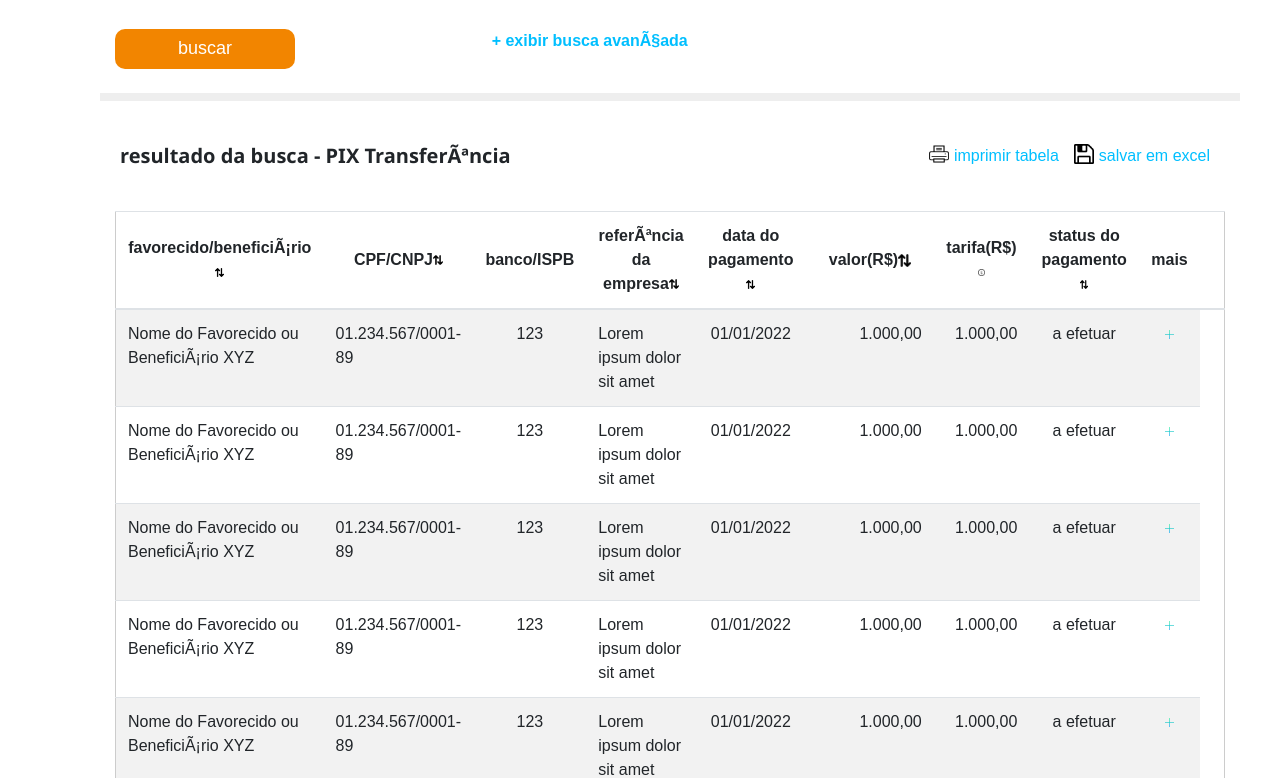
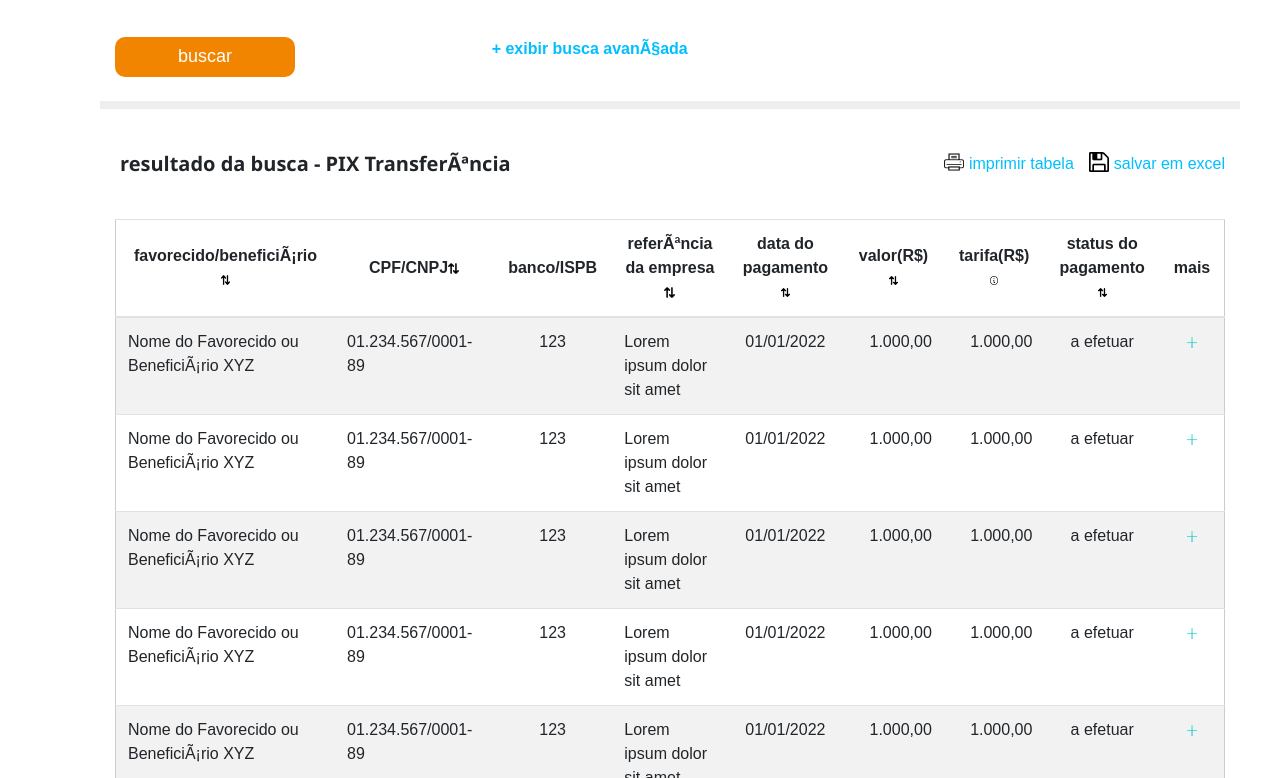
Before and after one commit to Laisayuri/TerceiroDesafio2022, a plain HTML site: page index.html in a window 1280 px wide. Shown: the part 882-1660 px from the top of the page. Drawn offline with nearby package versions, Linux system fonts and the light colour scheme.

Commit message:
th fechou

```diff
--- a/index.html
+++ b/index.html
@@ -236,9 +236,9 @@
                                     <th class="colunaReferenciadaempresa">referência da empresa<img src="IconeSetaOposto.png" style="width:12%"></th>
                                     <th class="colunaDatadopagamento">data do pagamento<img src="IconeSetaOposto.png" style="width:10%"></th>
                                     <th class="colunaValor">valor(R$)<img src="IconeSetaOposto.png" style="width:12%"></th>
-                                    <th class="colunaTarifa">tarifa(R$)<img src="iconeII.png" style="width:9%"></th>
-                                    <th class="columaStatusdopagamento">status do pagamento <img src="IconeSetaOposto.png" style="width:10%"></th>
-                                    <th class="colunaMais">mais<th>
+                                    <th class="colunaTarifa">tarifa(R$)<img src="iconeII.png" style="width:11%"></th>
+                                    <th class="colunaStatusdopagamento">status do pagamento <img src="IconeSetaOposto.png" style="width:10%"></th>
+                                    <th class="colunaMais">mais</th>
                                 </tr>
                             </thead>
                             <tbody>
--- a/style.css
+++ b/style.css
@@ -74,6 +74,7 @@ body {
   vertical-align: middle;
   font-size: 1rem;
   padding: 10px;
+  margin: auto;
 }
 
 .colunaSituacao {
@@ -137,21 +138,19 @@ body {
 
 .resultado {
   margin-top: 40px;
-  margin-left: -30px;
   display: flex;
   font-size: 20px;
   font-family: 'Segoe UI', Tahoma, Geneva, Verdana, sans-serif;
 }
 
 .principalResultado {
-  margin: 0 0 0 35px;
+  margin: 0 0 0 5px;
 }
 
 .botoesTabela {
   margin: auto;
   justify-content: end;
 }
-
 
 .imprimirtabela {
   margin-top: 40px;
@@ -186,14 +185,80 @@ body {
   margin: 0px;
 }
 
+.table-striped {
+  border: 1px solid #cccccc;
+  text-transform: none;
+  vertical-align: middle;
+  font-size: 1rem;
+
+}
+
+.colunaFavorecidobeneficiario {
+  width: 60px;
+  height: 40px;
+  text-align: start;
+}
+
+.colunaCpfcnpj {
+  width: 20px;
+  height: 40px;
+  text-align: start;
+}
+
+.colunaBancoispb {
+  width: 10px;
+  height: 30px;
+  text-align: start;
+}
+
+.colunaReferenciadaempresa {
+  width:40px;
+  height: 40px;
+  text-align: start;
+}
+
+.colunaDatadopagamento {
+  width: 30px;
+  height: 40px;
+  text-align: start;
+}
+
+.colunaValor {
+  width: 30px;
+  height: 40px;
+  text-align: center;
+}
+
+.colunaTarifa {
+  width: 30px;
+  height: 40px;
+  text-align: center;
+}
+
+.colunaStatusdopagamento {
+  width: 25px;
+  height: 40px;
+  text-align: start;
+}
+
+.colunaMais {
+  width: 15px;
+  height: 40px;
+  text-align: start;
+}
+
 .paginacao {
   text-align: right;
   display: flex;
   justify-content: end;
-  margin-left: 5px;
+  margin-left: 1px;
 }
 
 .tabela-resultados thead th{
   vertical-align: middle;
   text-align: center;
 }
+
+.w-120 {
+  font-size: 2px;
+}
```
